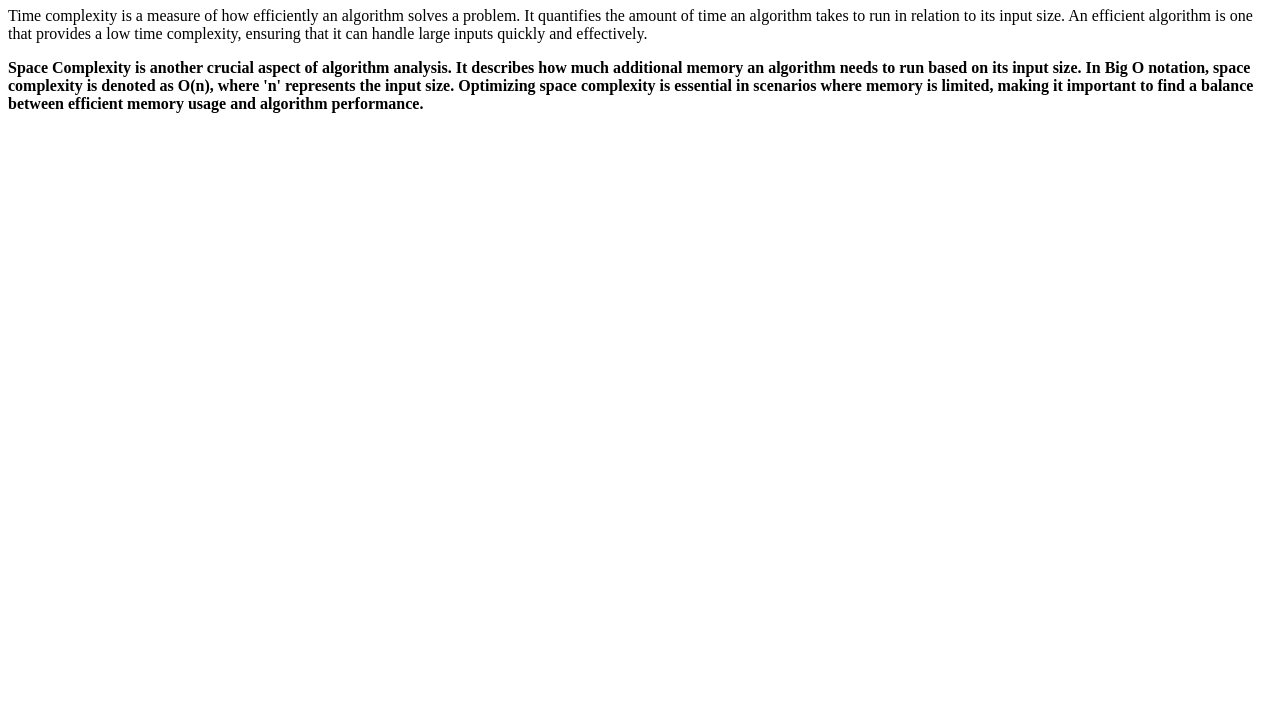
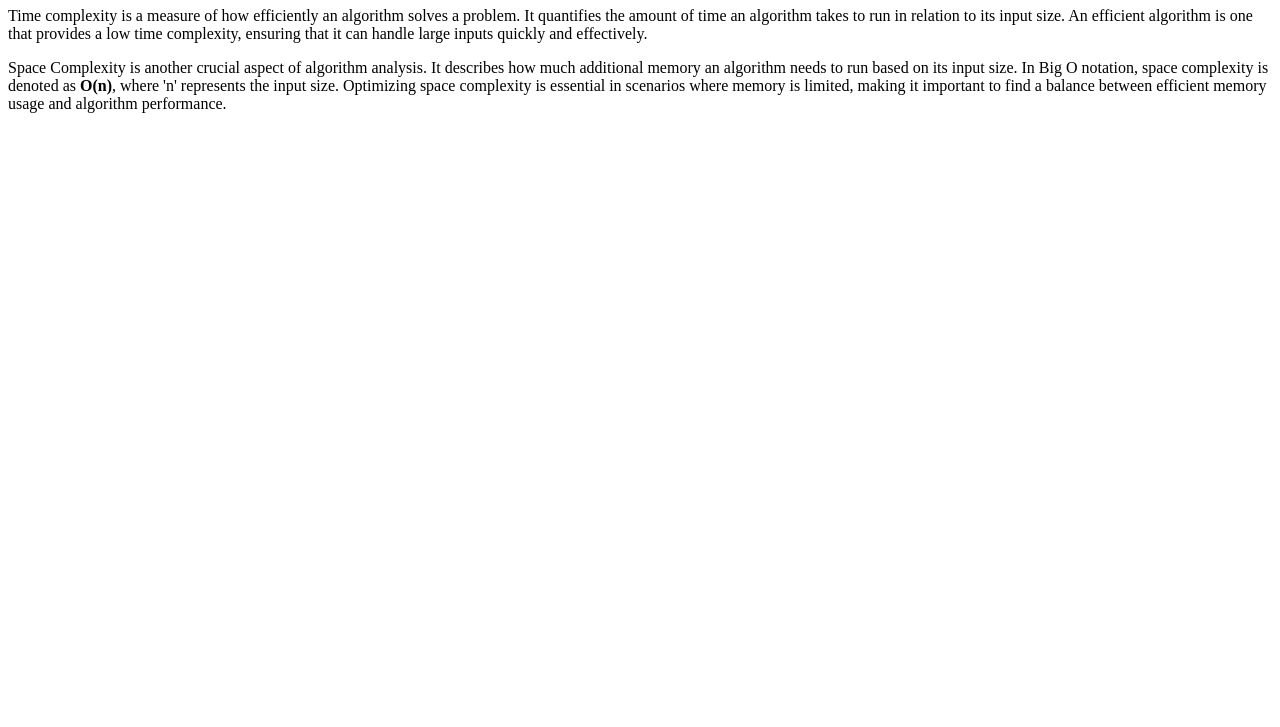
Before and after one commit to acciojob/time-and-space-complexity-PradeepThirvaskur, a website: page main.html in a window 1280 px wide. Shown: the part 73-800 px from the top of the page. Drawn offline with Linux system fonts and the light colour scheme.

Commit message:
created a submission

```diff
--- a/main.html
+++ b/main.html
@@ -15,9 +15,9 @@
         Time complexity is a measure of how efficiently an algorithm solves a problem. It quantifies the amount of time an algorithm takes to run in relation to its input size. An efficient algorithm is one that provides a low time complexity, ensuring that it can handle large inputs quickly and effectively.
     </p>
 
-    <p><b>
+    <p>
         Space Complexity is another crucial aspect of algorithm analysis. It describes how much additional memory an algorithm needs to run based on its input size. In Big O notation, space complexity is denoted as <b>O(n)</b>, where 'n' represents the input size. Optimizing space complexity is essential in scenarios where memory is limited, making it important to find a balance between efficient memory usage and algorithm performance.
-	</b></p>
+	</p>
     <script type="text/javascript" src="./script.js">
 </script>
 
```
